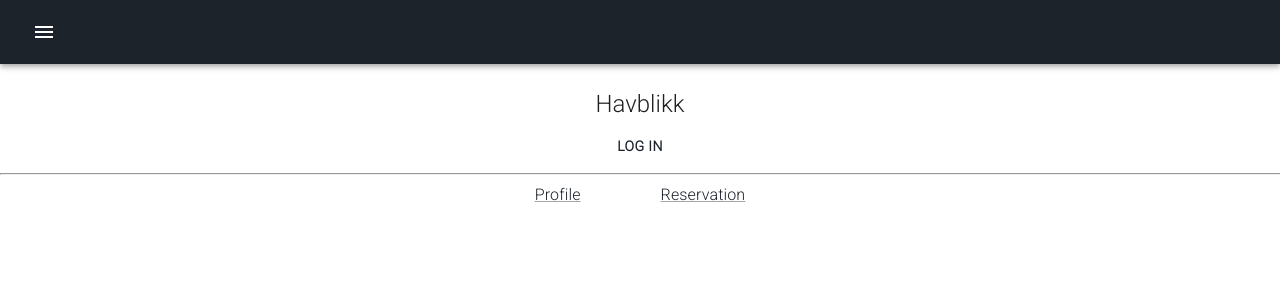
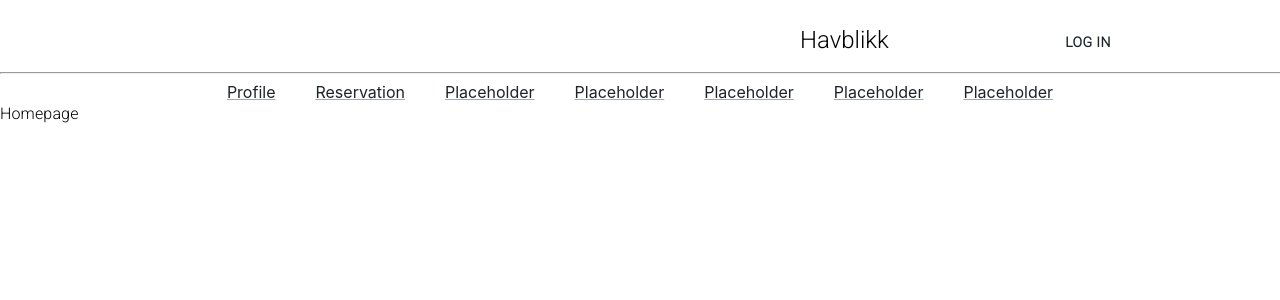
Before and after one commit to sundehakon/Hotell-React, a React (Create React App) app: page / in a window 1280 px wide. Shown: the top 300 px of the page. Built offline with nearby package versions, Linux system fonts and the light colour scheme; no server answers.

Commit message:
Added header component

```diff
--- a/src/App.js
+++ b/src/App.js
@@ -1,19 +1,18 @@
 import './App.css';
 import { Route, Routes, BrowserRouter } from 'react-router-dom';
-import RoomForm from './components/room';
 import Home from './components/Home';
 import NotFound from './components/NotFound';
 import Profile from './components/Profile';
 import ReservationForm from './components/room';
 import { ThemeProvider } from '@mui/material/styles';
 import theme from './theme';
-import SideNav from './components/SideNav';
+import Header from './components/header';
 
 function App() {
   return (
     <ThemeProvider theme={theme}>
       <BrowserRouter>
-        <SideNav />
+      <Header />
         <Routes>
           <Route path='/' element={<Home />} />
           <Route path='/reservation' element={
--- a/src/components/Home.js
+++ b/src/components/Home.js
@@ -1,32 +1,10 @@
 import React from 'react';
-import Box from '@mui/material/Box';
-import Link from '@mui/material/Link';
 import Typography from '@mui/material/Typography';
-import LoginButton from './login';
-import LogoutButton from './logout';
-import { useAuth0 } from "@auth0/auth0-react";
 import '@fontsource/roboto/300.css';
 
 const Home = () => {
-    const {user, isLoading} = useAuth0();
-
     return (
-        <Box sx={{ textAlign: 'center' }}>
-            <Typography variant='h5' gutterBottom marginTop={3}>
-                Havblikk
-            </Typography>
-            {!isLoading && !user && (
-              <LoginButton />
-            )}
-            {!isLoading && user && (
-              <LogoutButton />
-            )}
-            <hr style={{ width: 1400 }}/>
-            <Box sx={{ display: 'flex', justifyContent: 'center' }}>
-                <Link href='/profile' sx={{ marginRight: 10 }}>Profile</Link>
-                <Link href='/reservation'>Reservation</Link>
-            </Box>
-        </Box>
+        <Typography>Homepage</Typography>
     );
 }
 
--- /dev/null
+++ b/src/components/header.js
@@ -0,0 +1,42 @@
+import React from 'react';
+import Box from '@mui/material/Box';
+import Link from '@mui/material/Link';
+import Typography from '@mui/material/Typography';
+import LoginButton from './login';
+import LogoutButton from './logout';
+import { useAuth0 } from "@auth0/auth0-react";
+import '@fontsource/roboto/300.css';
+
+const Header = () => {
+    const {user, isLoading} = useAuth0();
+
+    return (
+        <Box sx={{ textAlign: 'center' }}>
+            <Box sx={{ display: 'flex', flexDirection: 'row' }}>
+                <Typography variant='h5' gutterBottom marginTop={3} sx={{ marginLeft: 100 }}>
+                    Havblikk
+                </Typography>
+                <Box sx={{ marginLeft: 'auto', marginRight: 20, marginTop: 3 }}>
+                    {!isLoading && !user && (
+                    <LoginButton />
+                    )}
+                    {!isLoading && user && (
+                    <LogoutButton />
+                    )}
+                </Box>
+            </Box>
+            <hr style={{ width: 1400 }}/>
+            <Box sx={{ display: 'flex', justifyContent: 'center' }}>
+                <Link href='/profile' sx={{ marginRight: 5 }}>Profile</Link>
+                <Link href='/reservation' sx={{ marginRight: 5 }}>Reservation</Link>
+                <Link href='/' sx={{ marginRight: 5 }}>Placeholder</Link>
+                <Link href='/' sx={{ marginRight: 5 }}>Placeholder</Link>
+                <Link href='/' sx={{ marginRight: 5 }}>Placeholder</Link>
+                <Link href='/' sx={{ marginRight: 5 }}>Placeholder</Link>
+                <Link href='/'>Placeholder</Link>
+            </Box>
+        </Box>
+    );
+}
+
+export default Header;
```
Also changed, not shown: src/components/SideNav.js (line endings or trailing spaces).
